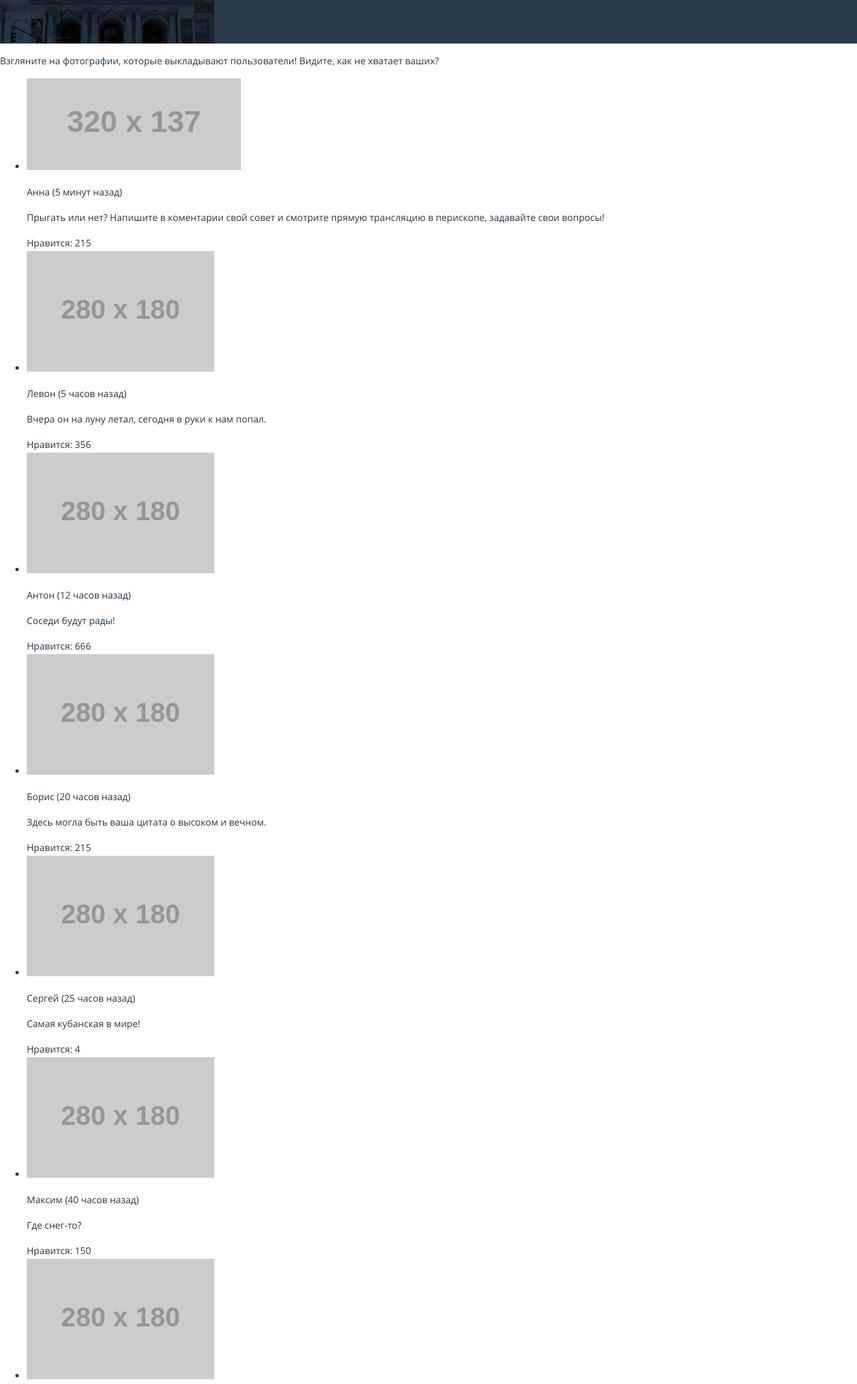
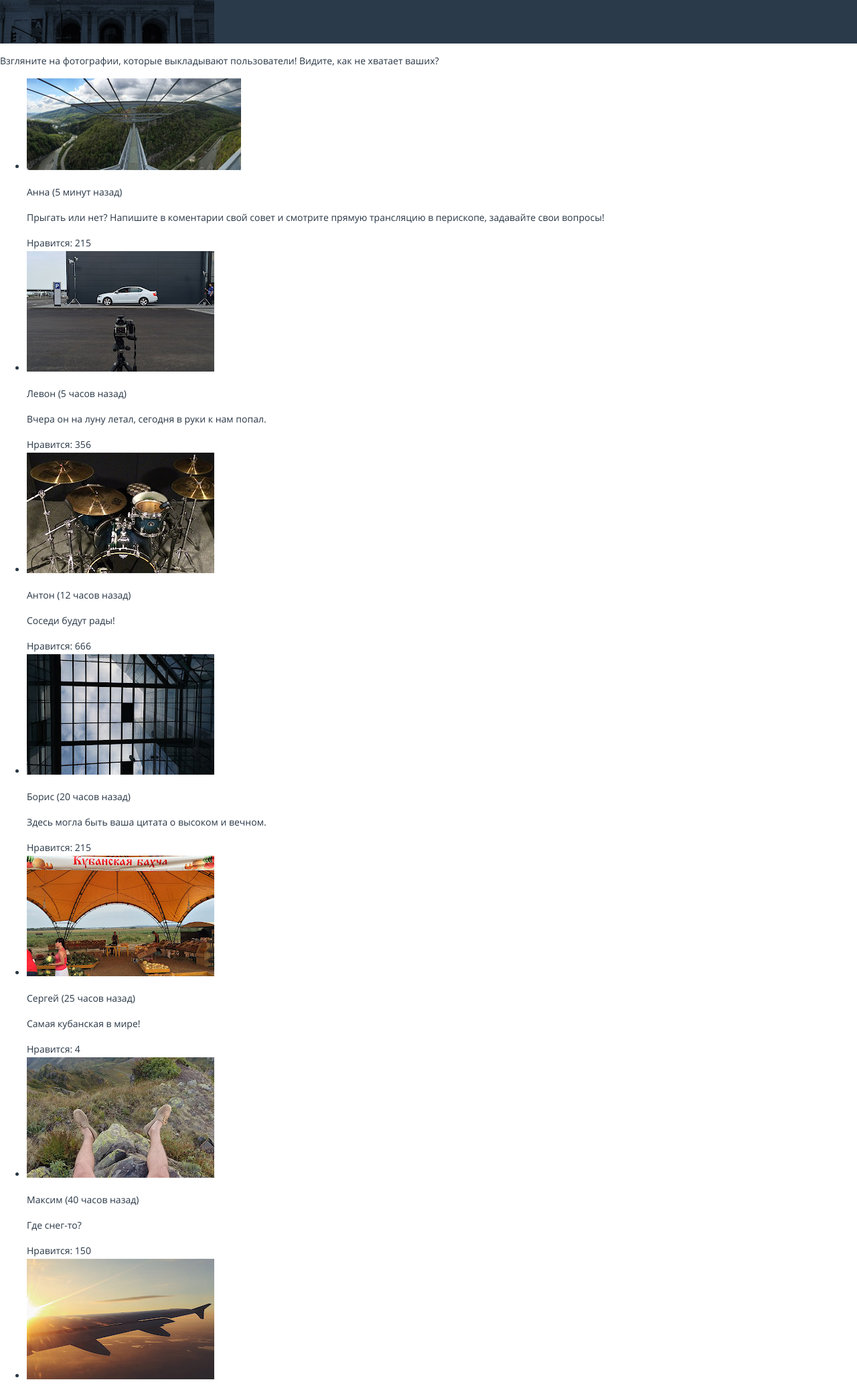
Before and after one commit to niaimko/108005-pink, a website: page source/photo.html in a window 1280 px wide. Shown: the part 384-2451 px from the top of the page at 67% size. Drawn offline with nearby package versions, Linux system fonts and the light colour scheme; files that its build step writes are made by us from their sources; placeholder pictures from the web are drawn by us.

Commit message:
Добавил адреса изображений на странице фотографий

```diff
--- a/source/photo.html
+++ b/source/photo.html
@@ -42,7 +42,7 @@
         <ul class="photos__list photos-list">
           <li class="photos-list__item photos-list__item--main">
             <a class="photos-list__link">
-              <img class="photos-list__link-image" src="http://placehold.it/320x137" width="320" height="137" alt="">
+              <img class="photos-list__link-image" src="img/panorama-mobile@1x.jpg" width="320" height="137" alt="">
             </a>
             <p class="photos-list__author-info">
               <span class="photos-list__author-name">Анна</span>
@@ -55,7 +55,7 @@
           </li>
           <li class="photos-list__item">
             <a class="photos-list__link">
-              <img class="photos-list__link-image" src="http://placehold.it/280x180" width="280" height="180" alt="">
+              <img class="photos-list__link-image" src="img/photo-car-mobile@1x.jpg" width="280" height="180" alt="">
             </a>
             <p class="photos-list__author-info">
               <span class="photos-list__author-name">Левон</span>
@@ -68,7 +68,7 @@
           </li>
           <li class="photos-list__item">
             <a class="photos-list__link">
-              <img class="photos-list__link-image" src="http://placehold.it/280x180" width="280" height="180" alt="">
+              <img class="photos-list__link-image" src="img/photo-drumset-mobile@1x.jpg" width="280" height="180" alt="">
             </a>
             <p class="photos-list__author-info">
               <span class="photos-list__author-name">Антон</span>
@@ -81,7 +81,7 @@
           </li>
           <li class="photos-list__item">
             <a class="photos-list__link">
-              <img class="photos-list__link-image" src="http://placehold.it/280x180" width="280" height="180" alt="">
+              <img class="photos-list__link-image" src="img/photo-window-mobile@1x.jpg" width="280" height="180" alt="">
             </a>
             <p class="photos-list__author-info">
               <span class="photos-list__author-name">Борис</span>
@@ -94,7 +94,7 @@
           </li>
           <li class="photos-list__item">
             <a class="photos-list__link">
-              <img class="photos-list__link-image" src="http://placehold.it/280x180" width="280" height="180" alt="">
+              <img class="photos-list__link-image" src="img/photo-fair-mobile@1x.jpg" width="280" height="180" alt="">
             </a>
             <p class="photos-list__author-info">
               <span class="photos-list__author-name">Сергей</span>
@@ -107,7 +107,7 @@
           </li>
           <li class="photos-list__item">
             <a class="photos-list__link">
-              <img class="photos-list__link-image" src="http://placehold.it/280x180" width="280" height="180" alt="">
+              <img class="photos-list__link-image" src="img/photo-pov-mobile@1x.jpg" width="280" height="180" alt="">
             </a>
             <p class="photos-list__author-info">
               <span class="photos-list__author-name">Максим</span>
@@ -120,7 +120,7 @@
           </li>
           <li class="photos-list__item">
             <a class="photos-list__link">
-              <img class="photos-list__link-image" src="http://placehold.it/280x180" width="280" height="180" alt="">
+              <img class="photos-list__link-image" src="img/photo-wing-mobile@1x.jpg" width="280" height="180" alt="">
             </a>
             <p class="photos-list__author-info">
               <span class="photos-list__author-name">Надежда</span>
@@ -142,7 +142,7 @@
         <h2 class="visually-hidden">Обработка фотографии</h2>
         <form class="photo-edit__form" action="https://echo.htmlacademy.ru" method="get">
           <a class="photo-edit__link">
-            <img class="photo-edit__link-image" src="http://placehold.it/280x374" width="280" height="374" alt="Изображение для обработки">
+            <img class="photo-edit__link-image" src="img/photo-road-mobile@1x.jpg" width="280" height="374" alt="Изображение для обработки">
           </a>
           <!--кнопки для обработки фото-->
           <ul class="photo-edit__edit-button edit-button">
```
